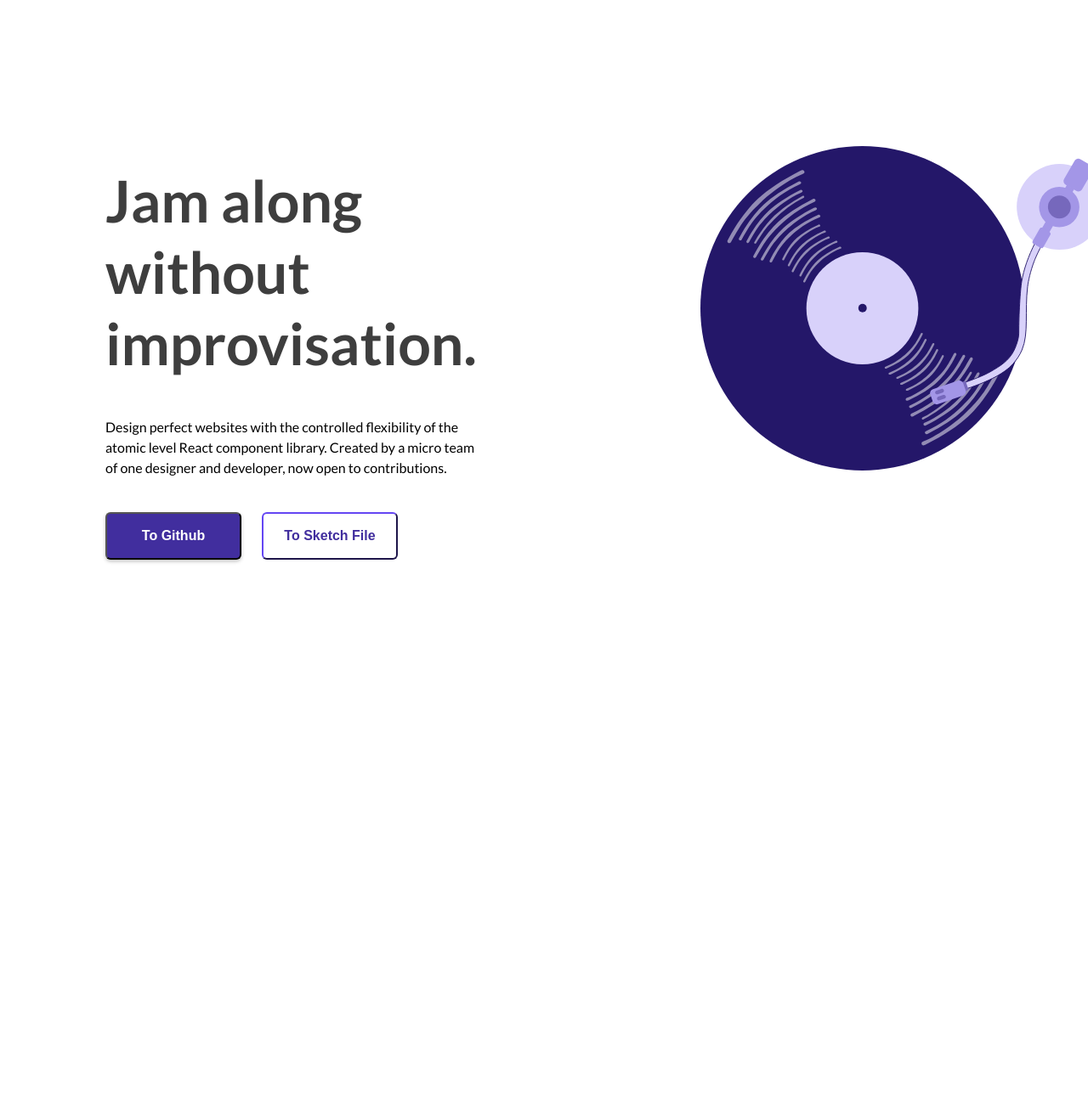
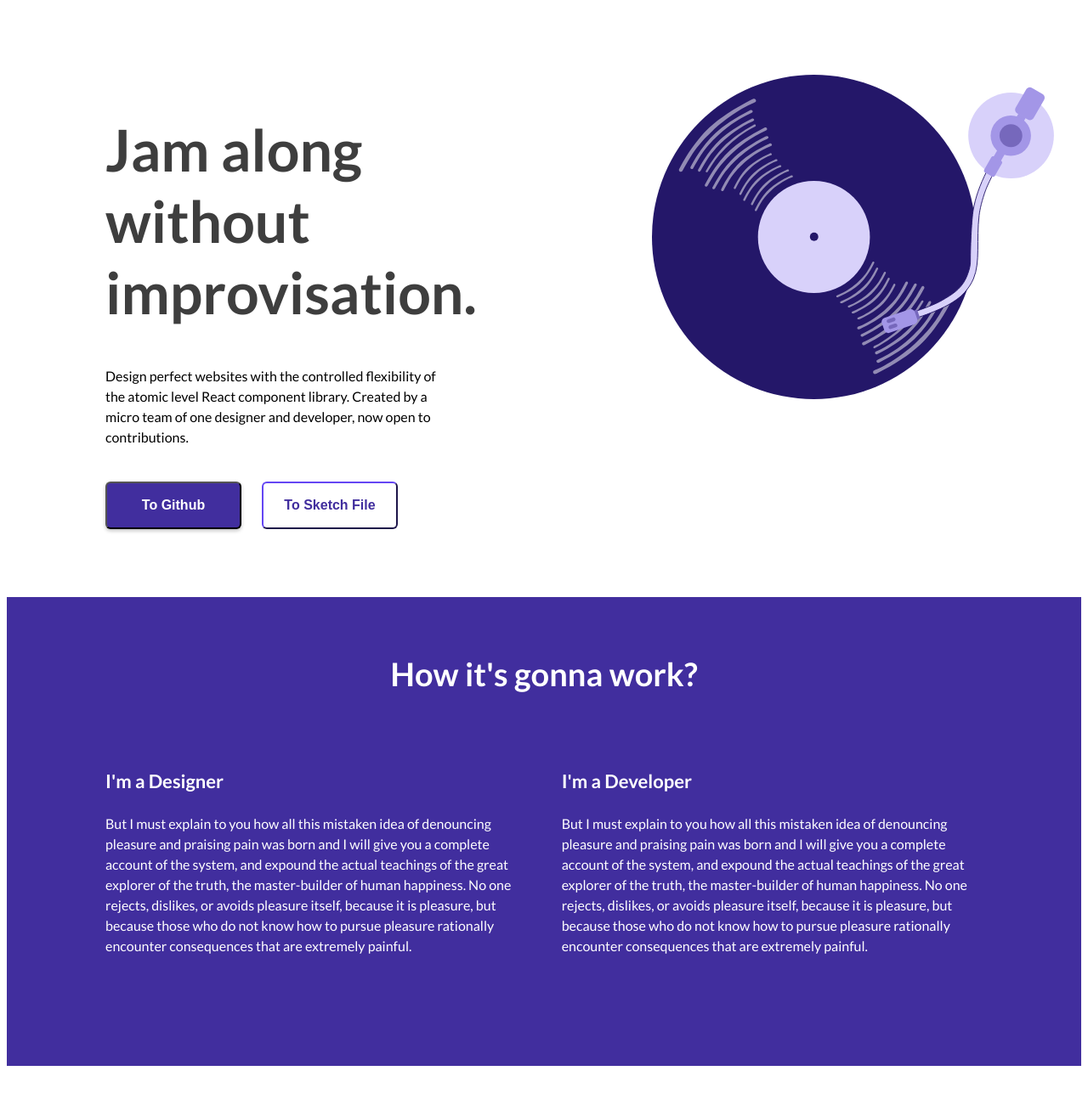
Before and after one commit to banutaban/vinyl-marketing, a Gatsby site: page / in a window 1280 px wide. Shown: the whole page at 85% size. Before the commit the page ends 800 px from the top, so only its background shows below. Built offline with nearby package versions, Linux system fonts and the light colour scheme; Gatsby itself is replaced by a stand-in of ours.

Commit message:
new page section added

```diff
--- a/src/components/Header.css
+++ b/src/components/Header.css
@@ -1,9 +1,10 @@
 
 .Header {
-    position: fixed;
+    position: relative;
     width: 100%;
     height: 80px;
     padding: 0;
+    top: 0;
     z-index: 100;
     margin: 0;
     background: #412e9e;
--- a/src/components/header.js
+++ b/src/components/header.js
@@ -16,4 +16,5 @@
   </div>
 )
 
+
 export default Header
--- a/src/layouts/index.css
+++ b/src/layouts/index.css
@@ -8,38 +8,30 @@
 }
 
 .HeroGroup {
-  position: fixed;
-  margin-top: 100px;
-  margin-left: 116px;
+  width: 100%;
+  min-height: 100vh;
 }
 
+.HeroGroup .ScrollOne {
+  margin-left: 116px;
+  display: -webkit-inline-box;
+  margin-bottom: 80px;
+}
 
-.HeroGroup .ContainerLeft {
+.HeroGroup .ScrollOne .ContainerLeft {
   width: 35%;
-  position: fixed;
-  margin-top: 40px;
+  margin-top: 80px;
   margin-left: 0px;
 
 }
 
-.HeroGroup .ContainerRight {
-  margin-top: 40px;
-  margin-left: 700px;
-  position: relative;
-}
-
-.HeroGroup .ContainerRight img {
-  margin-top: 24px;
-}
-
-.HeroGroup .ContainerLeft .buttonGroup {
+.HeroGroup .ScrollOne .ContainerLeft .buttonGroup {
   margin-top: 40px;
   width: 100%;
   height: 100%;
 }
 
-
-.HeroGroup .ContainerLeft .buttonGroup .primaryButton {
+.HeroGroup .ScrollOne .ContainerLeft .buttonGroup .primaryButton {
   width: 160px;
   height: 56px;
   font-size: 16px;
@@ -55,21 +47,21 @@
 }
 
 
-.HeroGroup .ContainerLeft .buttonGroup .primaryButton:hover {
+.HeroGroup .ScrollOne .ContainerLeft .buttonGroup .primaryButton:hover {
 
   background: #5540bf;
   transform: translateY(-1px);
 
 }
 
-.HeroGroup .ContainerLeft .buttonGroup .primaryButton:active {
+.HeroGroup .ScrollOne .ContainerLeft .buttonGroup .primaryButton:active {
 
   background: #705cd6;
 
 }
 
 
-.HeroGroup .ContainerLeft .buttonGroup .secondaryButton {
+.HeroGroup .ScrollOne .ContainerLeft .buttonGroup .secondaryButton {
   width: 160px;
   height: 56px;
   font-size: 16px;
@@ -86,7 +78,7 @@
   transition: 1s cubic-bezier(0.2, 0.8, 0.2, 1);
 }
 
-.HeroGroup .ContainerLeft .buttonGroup .secondaryButton:hover {
+.HeroGroup .ScrollOne .ContainerLeft .buttonGroup .secondaryButton:hover {
 
   background: rgba(65, 46, 158, 0.4);
   transform: translateY(-1px);
@@ -94,14 +86,14 @@
 }
 
 
-.HeroGroup .ContainerLeft .buttonGroup .secondaryButton:active {
+.HeroGroup .ScrollOne .ContainerLeft .buttonGroup .secondaryButton:active {
 
   background: rgba(65, 46, 158, 0.2);
 
 }
 
 
-.HeroGroup .ContainerLeft h1 {
+.HeroGroup .ScrollOne .ContainerLeft h1 {
   font-size: 68px;
   line-height: 84px;
   color: #3e3e3e;
@@ -113,7 +105,7 @@
   animation-timing-function: cubic-bezier(0.2, 0.8, 0.2, 1);
 }
 
-.HeroGroup .ContainerLeft p {
+.HeroGroup .ScrollOne .ContainerLeft p {
   font-size: 16px;
   line-height: 24px;
   color: #000;
@@ -121,7 +113,80 @@
   opacity: 0;
 }
 
-@media (max-width: 640px) {
+
+.HeroGroup .ScrollOne .ContainerRight {
+  width: 65%;
+  top: 0;
+}
+
+.HeroGroup .ScrollOne .ContainerRight img {
+  margin-top: 80px;
+  margin-left: 240px;
+}
+
+
+.HeroGroup .ScrollTwo {
+  margin-bottom: 80px;
+  height: 512px;
+  background-color: #412e9e;
+  padding-top: 40px;
+}
+
+
+.HeroGroup .ScrollTwo h1 {
+ text-align: center;
+ color: #fff;
+ font-size: 38px;
+ line-height: 48px;
+}
+
+
+.HeroGroup .ScrollTwo .DisplayContainer {
+  margin-top: 40px;
+  margin-left: 116px;
+  margin-right: 116px;
+  display: -webkit-inline-box;
+}
+
+.HeroGroup .ScrollTwo .DisplayContainer .SideLeft {
+  width: 48%;
+  margin-right: 4%;
+}
+
+.HeroGroup .ScrollTwo .DisplayContainer .SideLeft h3 {
+  color: #fff;
+  font-size: 22px;
+  line-height: 32px;
+  font-weight: bold;
+}
+
+.HeroGroup .ScrollTwo .DisplayContainer .SideLeft p {
+  color: #fff;
+  font-size: 16px;
+  line-height: 24px;
+}
+
+
+.HeroGroup .ScrollTwo .DisplayContainer .SideRight {
+  width: 48%;
+}
+
+.HeroGroup .ScrollTwo .DisplayContainer .SideRight h3 {
+  color: #fff;
+  font-size: 22px;
+  line-height: 32px;
+  font-weight: bold;
+}
+
+.HeroGroup .ScrollTwo .DisplayContainer .SideRight p {
+  color: #fff;
+  font-size: 16px;
+  line-height: 24px;
+}
+
+
+
+/*
   .HeroGroup {
     padding: 100px 20px;
   }
@@ -136,8 +201,8 @@
   line-height: 16px;
 }
 
-
 }
+*/
 
 @keyframes VinylAnimation {
   0% {
--- a/src/pages/index.js
+++ b/src/pages/index.js
@@ -5,6 +5,8 @@
 
 const IndexPage = () => (
   <div className='HeroGroup'>
+
+    <div className='ScrollOne'>
     <div className='ContainerLeft'>
 
       <h1>Jam along <br/> without improvisation.</h1>
@@ -32,7 +34,46 @@
     <img src={require('../assets/turntable.svg')} />
 </div>
 
-  </div>
+</div>
+
+<div className='ScrollTwo'>
+
+
+<h1>How it's gonna work?</h1>
+
+
+<div className='DisplayContainer'>
+
+<div className='SideLeft'>
+
+  <h3>I'm a Designer</h3>
+
+<p> But I must explain to you how all this mistaken idea of denouncing
+  pleasure and praising pain was born and I will give you a complete account
+  of the system, and expound the actual teachings of the great explorer of the truth,
+  the master-builder of human happiness. No one rejects, dislikes, or avoids pleasure itself,
+  because it is pleasure, but because those who do not know how to pursue pleasure rationally encounter
+  consequences that are extremely painful. </p>
+</div>
+
+<div className='SideRight'>
+
+  <h3>I'm a Developer</h3>
+
+<p> But I must explain to you how all this mistaken idea of denouncing
+  pleasure and praising pain was born and I will give you a complete account
+  of the system, and expound the actual teachings of the great explorer of the truth,
+  the master-builder of human happiness. No one rejects, dislikes, or avoids pleasure itself,
+  because it is pleasure, but because those who do not know how to pursue pleasure rationally encounter
+  consequences that are extremely painful. </p>
+</div>
+
+</div>
+
+</div>
+
+</div>
+
 )
 
 export default IndexPage
```
